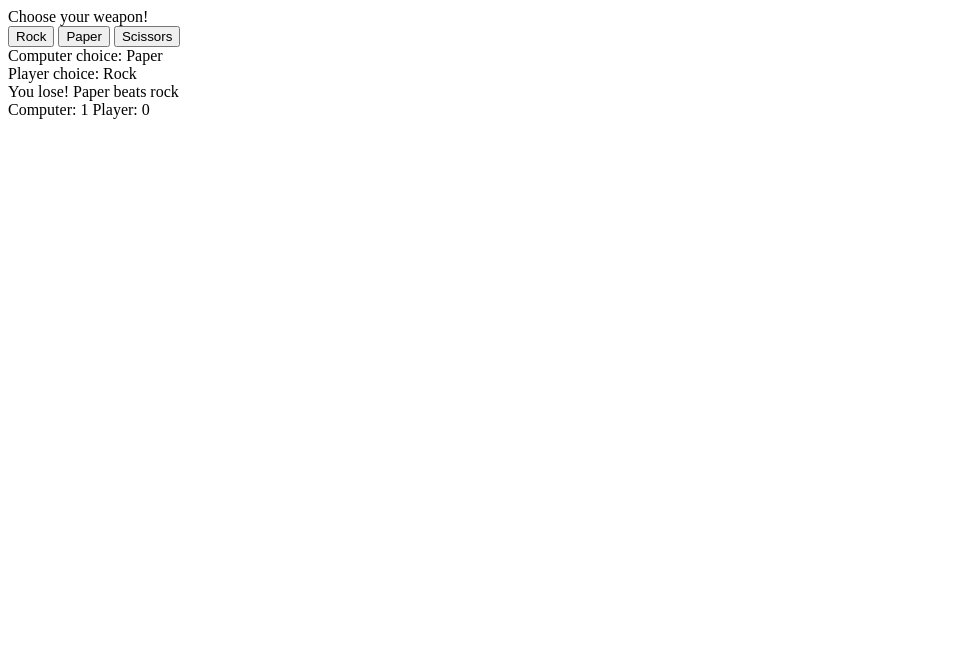
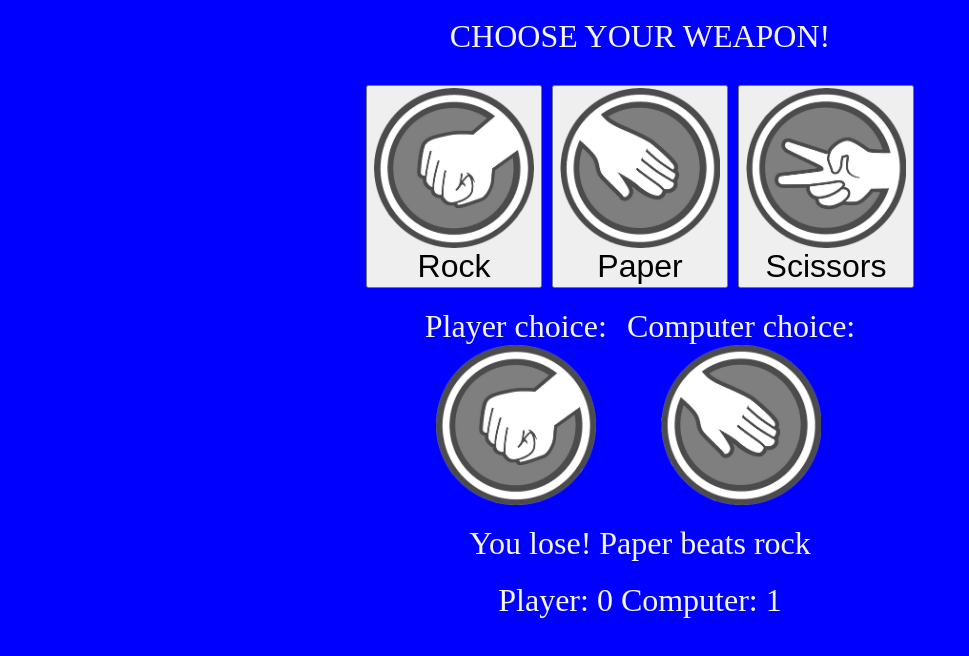
Before and after one commit to CarlosValdiviao-O/Rock-Paper-Scissor, a plain HTML site: page index.html in a window 1280 px wide. Both pictures are taken after a click on the button "Rock". Shown: the whole page, without its empty margins (0-969 px from the left). Drawn offline with Linux system fonts and the light colour scheme.

Commit message:
Completed UI and added extra features to look cooler

```diff
--- a/index.html
+++ b/index.html
@@ -6,20 +6,23 @@
     <meta name="viewport" content="width=device-width, initial-scale=1.0">
     <title>Rock Paper Scissor</title>
     <script src="script.js" defer></script>
+    <link rel="stylesheet" href="style.css">
 </head>
 <body>
-   <div class="header">Choose your weapon!</div>
+   <div class="header">CHOOSE YOUR WEAPON!</div>
    <div class="container">
-       <button id="rock"><img src="">Rock</button>
-       <button id="paper"><img src="">Paper</button>
-       <button id="scissors"><img src="">Scissors</button>
+       <button id="rock"><img src="files/rock.png">Rock</button>
+       <button id="paper"><img src="files/paper.png">Paper</button>
+       <button id="scissors"><img src="files/scissors.png">Scissors</button>
    </div>
    <div class="scorebox">
-        <div class="computer">Computer choice: <span id="cChoice"></span></div>
-        <div class="player">Player choice: <span id="pChoice"></span></div>
+        <div class="choices">
+            <div id="cChoice">Computer choice: </div>
+            <div id="pChoice">Player choice: </div>
+        </div>
         <div class="score">
             <div id="message"> </div>
-            <div id="score">Computer: 0 Player: 0</div>
+            <div id="score">Player: 0 Computer: 0</div>
             <div id="endGame"></div>
         </div>
    </div>
--- a/script.js
+++ b/script.js
@@ -11,7 +11,8 @@ let computerScore = 0;
 let playerScore = 0;
 
 function updatePick() {
-    document.getElementById("pChoice").textContent = this.textContent;
+    let imageName = this.textContent.substr(0,1).toLowerCase() + this.textContent.substr(1);
+    document.getElementById("pChoice").innerHTML=`Player choice: <img src="files/${imageName}.png">` ;
     playRound(computerPlay(), this.textContent);
 }
 
@@ -57,17 +58,19 @@ function playRound (computerSelection, playerSelection) {
     }
 
     document.getElementById('message').textContent = message;
-    document.getElementById('score').textContent = `Computer: ${computerScore} Player: ${playerScore}`;
+    document.getElementById('score').textContent = `Player: ${playerScore} Computer: ${computerScore}`;
 
     if (computerScore>4){
         document.getElementById('endGame').innerHTML = 'Game Finished! The computer has won five matches <button id="end">Try Again?</button>';
         const end = document.getElementById('end');
         end.addEventListener("click", newGame);
+        window.scrollTo(0, document.body.scrollHeight);
     }
     else if (playerScore>4){
         document.getElementById('endGame').innerHTML = 'Game Finished! You have beaten the computer! <button id="end">Try Again?</button>';
         const end = document.getElementById('end');
         end.addEventListener("click", newGame);
+        window.scrollTo(0, document.body.scrollHeight);
     }
 }
 
@@ -75,9 +78,10 @@ function newGame(){
     document.getElementById('endGame').innerHTML = '';
     computerScore=0;
     playerScore=0;
-    document.getElementById('score').textContent = `Computer: ${computerScore} Player: ${playerScore}`;
-    document.getElementById("cChoice").textContent = '';
-    document.getElementById("pChoice").textContent = '';
+    document.getElementById('score').textContent = `Player: ${playerScore} Computer: ${computerScore}`;
+    document.getElementById("cChoice").textContent = 'Computer choice: ';
+    document.getElementById("pChoice").textContent = 'Player choice: ';
+    document.getElementById('message').textContent = '';
 }
 
 function computerPlay() {
@@ -89,15 +93,15 @@ function computerPlay() {
     }
     if (number%3==0) {
         choice='Rock';
-        document.getElementById("cChoice").textContent = 'Rock';
+        document.getElementById("cChoice").innerHTML = 'Computer choice: <img src="files/rock.png">';
     }
     else if (number%3==1){
         choice='Paper';
-        document.getElementById("cChoice").textContent = 'Paper';
+        document.getElementById("cChoice").innerHTML = 'Computer choice: <img src="files/paper.png">';
     }
     else {
         choice="Scissors";
-        document.getElementById("cChoice").textContent = 'Scissors';
+        document.getElementById("cChoice").innerHTML = 'Computer choice: <img src="files/scissors.png">';
     }
     return choice;
 }
--- /dev/null
+++ b/style.css
@@ -0,0 +1,66 @@
+body {
+    display: flex;
+    flex-direction: column;
+    align-items: center;
+    color: whitesmoke;
+    background-color: blue;
+    font-size: 32px;
+}
+
+button {
+    color: black;
+    font-size: 32px;
+}
+
+.header {
+    padding: 10px;
+}
+
+.container {
+    display: flex;
+    padding: 20px;
+    display: flex;
+    align-items: center;
+    flex-wrap: wrap;
+    gap: 10px;
+}
+
+.container >* {
+    display: flex;
+    flex-direction: column;
+    align-items: center;
+    flex: 1;
+}
+
+img{
+    max-height: 160px;
+    max-width: 160px;
+    flex: 1;
+}
+
+.scorebox {
+    display: flex;
+    flex-direction: column;
+    align-items: center;
+    gap: 20px;
+}
+
+.choices {
+    display: flex;
+    align-items: space-around;
+    gap: 20px;
+    flex-direction: row-reverse;
+}
+
+.score {
+    display: flex;
+    flex-direction: column;
+    align-items: center;
+    gap: 20px;
+}
+
+#cChoice, #pChoice {
+    display: flex;
+    flex-direction: column;
+    align-items: center;
+}
```
Also changed, not shown: files/paper.png (added), files/rock.png (added), files/scissors.png (added).
